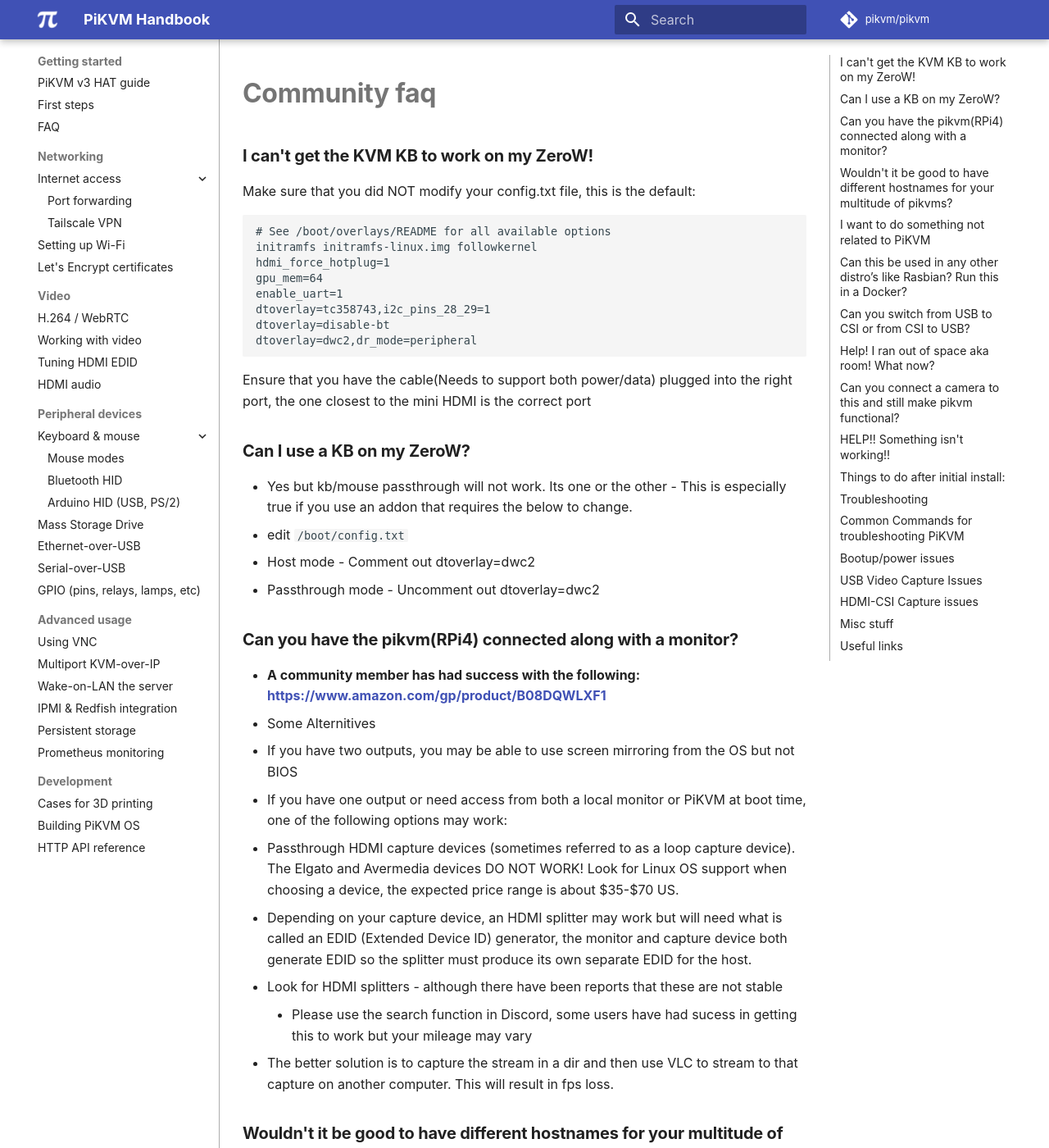
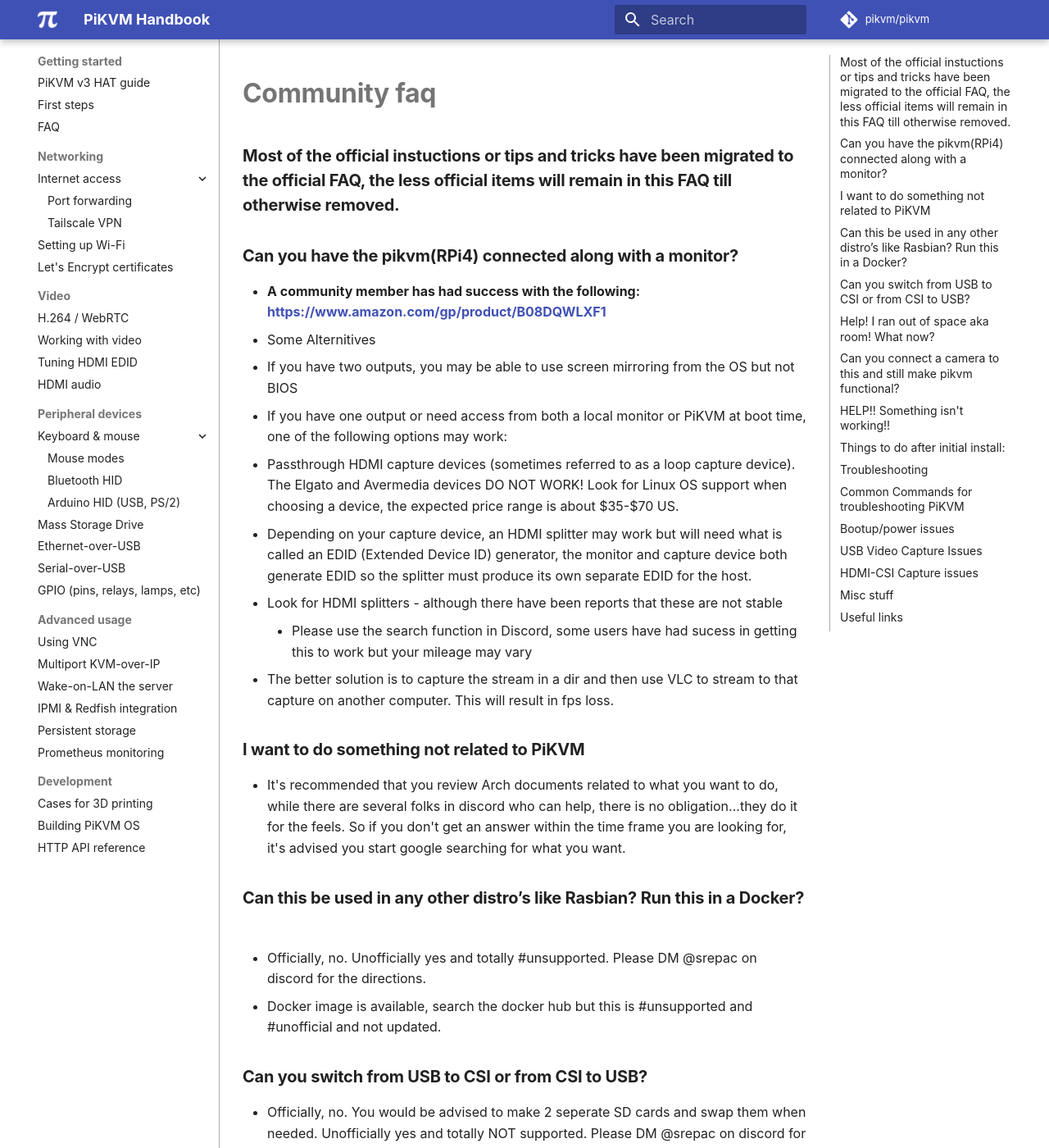
Before and after one commit to pikvm/pikvm, an MkDocs documentation site: the page built from docs/community_faq.md, in a window 1280 px wide and 1400 px high. Shown: the whole window at 82% size. Built offline with MkDocs 1.6.1 and Material for MkDocs 9.7.7, drawn with Linux system fonts in a browser that asks for light colours; some web fonts are replaced; comment, search, counter and statistics services are not loaded; some of the changed text lies outside the part shown.

Commit message:
Update community_faq.md (#864)
Added and removed some verbiage that was no longer relivant.

````diff
--- a/docs/community_faq.md
+++ b/docs/community_faq.md
@@ -1,24 +1,4 @@
-### I can't get the KVM KB to work on my ZeroW!
-Make sure that you did NOT modify your config.txt file, this is the default:
-```
-# See /boot/overlays/README for all available options
-initramfs initramfs-linux.img followkernel
-hdmi_force_hotplug=1
-gpu_mem=64
-enable_uart=1
-dtoverlay=tc358743,i2c_pins_28_29=1
-dtoverlay=disable-bt
-dtoverlay=dwc2,dr_mode=peripheral
-```
-Ensure that you have the cable(Needs to support both power/data) plugged into the right port, the one closest to the mini HDMI is the correct port
-
-
-### Can I use a KB on my ZeroW?
-- Yes but kb/mouse passthrough will not work. Its one or the other - This is especially true if you use an addon that requires the below to change.
-- edit ```/boot/config.txt```
-  - Host mode - Comment out dtoverlay=dwc2
-  - Passthrough mode - Uncomment out dtoverlay=dwc2
-
+### Most of the official instuctions or tips and tricks have been migrated to the official FAQ, the less official items will remain in this FAQ till otherwise removed.
 
 
 ### Can you have the pikvm(RPi4) connected along with a monitor?
@@ -33,18 +13,8 @@
   - The better solution is to capture the stream in a dir and then use VLC to stream to that capture on another computer. This will result in fps loss.
 
 
-### Wouldn't it be good to have different hostnames for your multitude of pikvms?
-Yes! And it's easy to do! Using a SSH session or the web terminal:
-- Make sure you're `root`, if you're not root use the `su` command to become root
-- Enter read write mode of the PiKVM by executing the `rw` command
-- Execute: `hostnamectl set-hostname yournewhostname.domain`
-- Optional: Edit `/etc/kvmd/meta.yaml` to alter the displayed hostname in the web UI
-- Reboot the pikvm
-
-
 ### I want to do something not related to PiKVM
 - It's recommended that you review Arch documents related to what you want to do, while there are several folks in discord who can help, there is no obligation...they do it for the feels. So if you don't get an answer within the time frame you are looking for, it's advised you start google searching for what you want.
-
 
 ### Can this be used in any other distro’s like Rasbian? Run this in a Docker?
 - Officially, no. Unofficially yes and totally #unsupported. Please DM @srepac on discord for the directions.
````
Also changed, not shown: other parts of docs/community_faq.md (+1 -1 lines).
